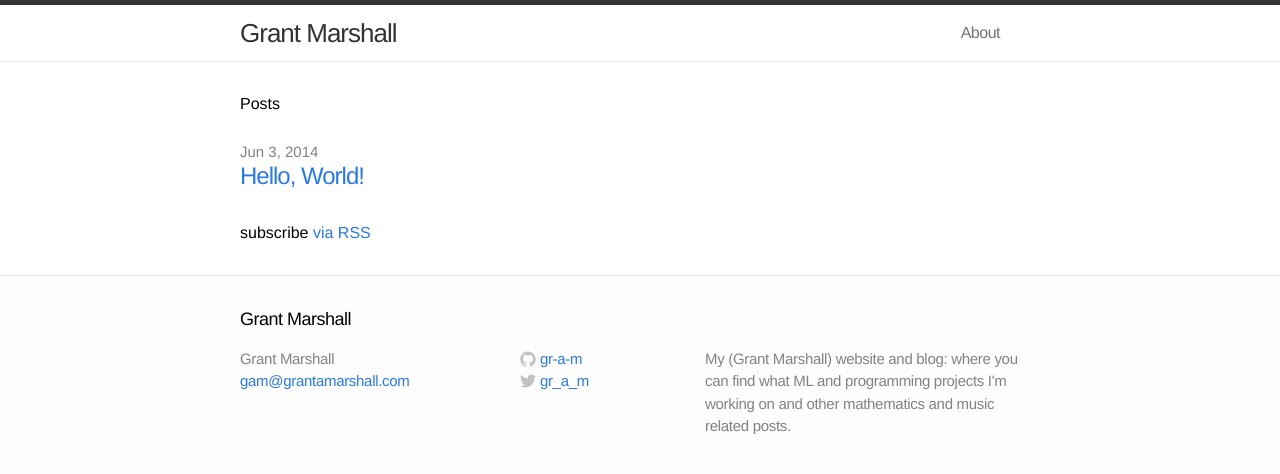
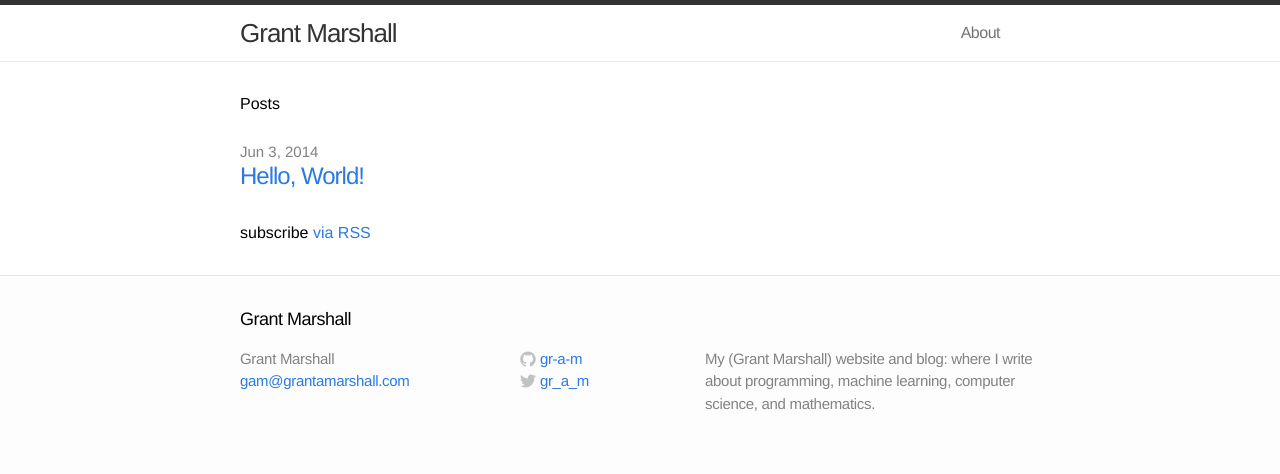
Before and after one commit to gr-a-m/gr-a-m.github.io, a Jekyll site: the page built from index.html, in a window 1280 px wide. Shown: the top 474 px of the page. Built offline with Jekyll 4.4.1, drawn with Linux system fonts in a browser that asks for light colours.

Commit message:
Modified description

```diff
--- a/_config.yml
+++ b/_config.yml
@@ -1,7 +1,7 @@
 # Site settings
 title: Grant Marshall
 email: gam@grantamarshall.com
-description: "My (Grant Marshall) website and blog: where you can find what ML and programming projects I'm working on and other mathematics and music related posts."
+description: "My (Grant Marshall) website and blog: where I write about programming, machine learning, computer science, and mathematics."
 baseurl: ""
 url: "http://grantamarshall.com"
 github_username: gr-a-m
```
